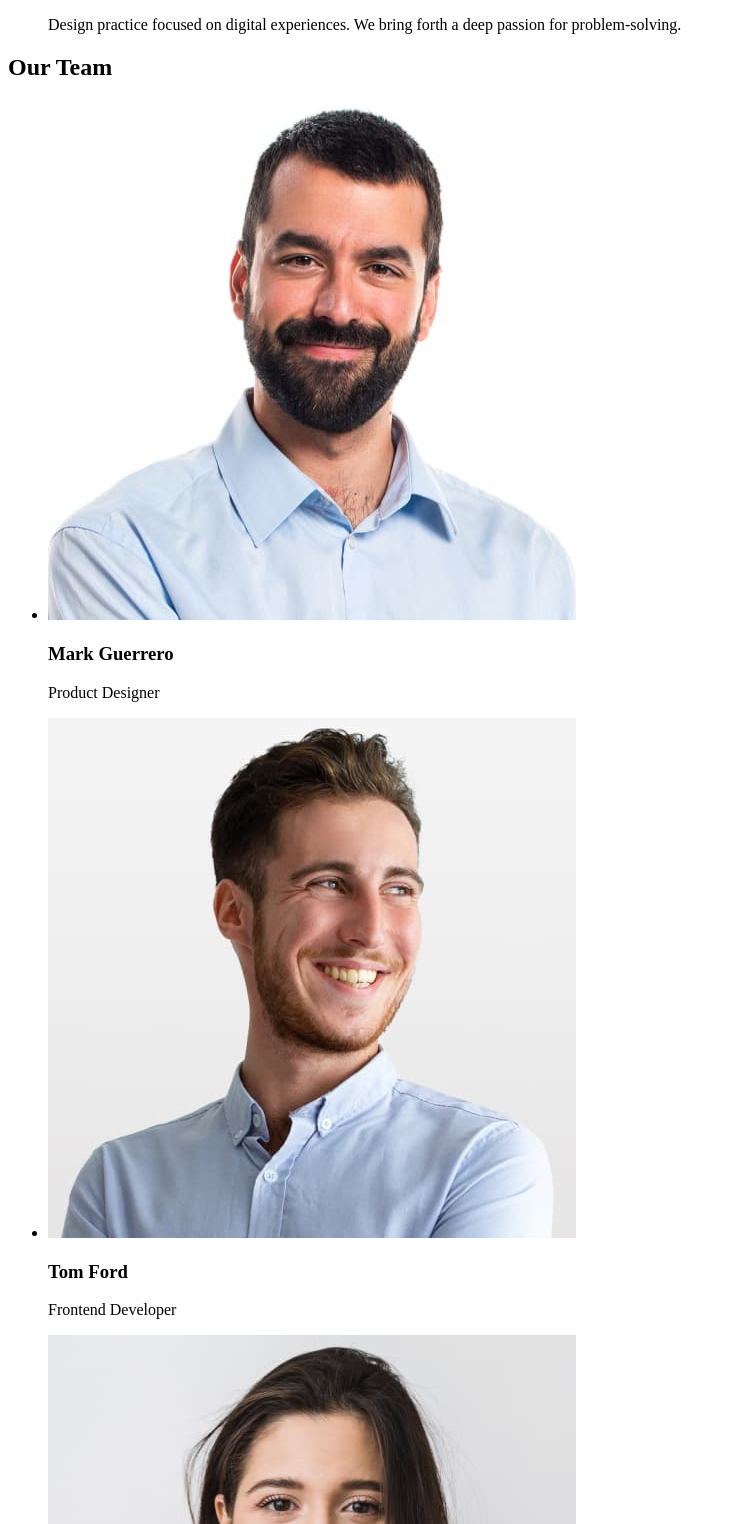
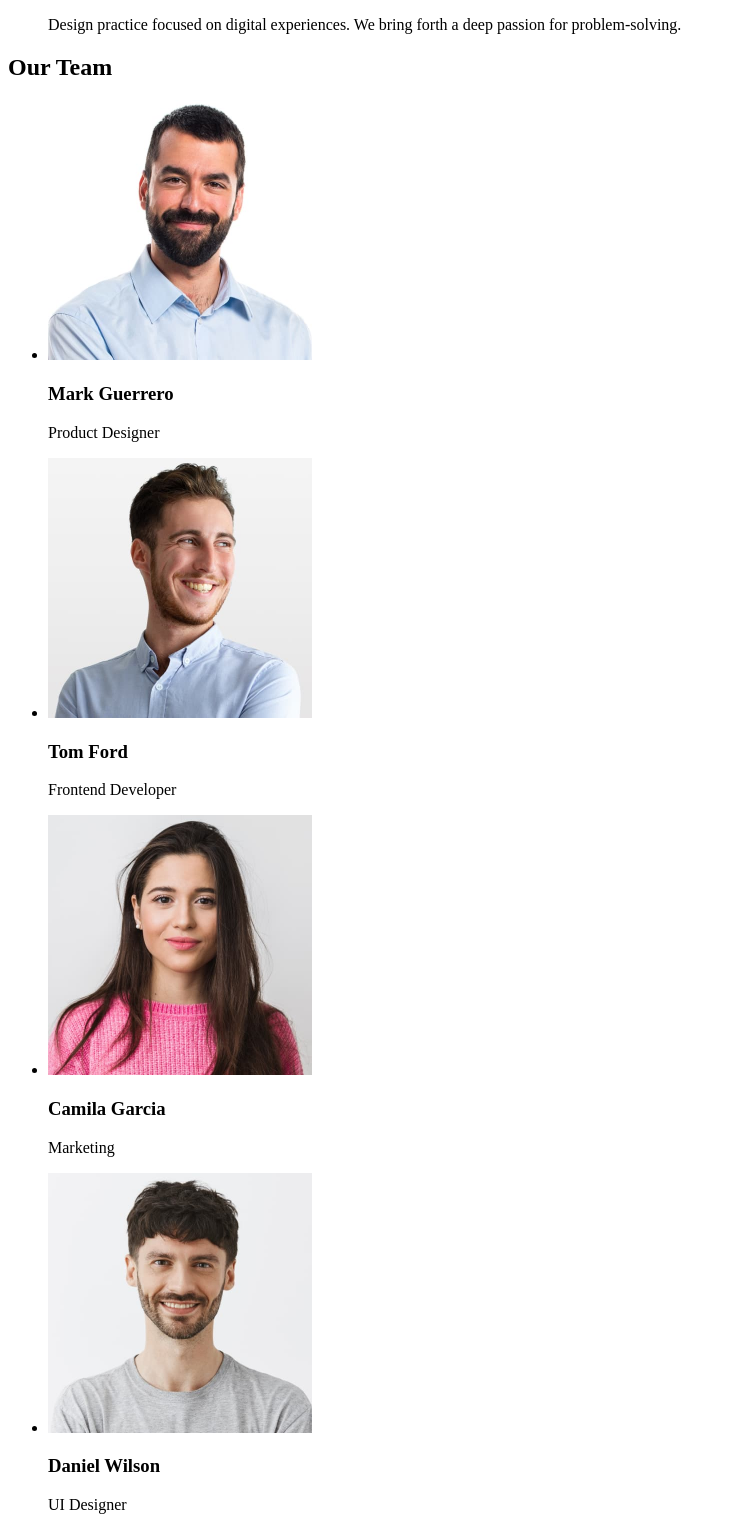
Before and after one commit to Pereverza/goit-markup-hw-01, a plain HTML site: page index.html in a window 1280 px wide. Shown: the part 527-2051 px from the top of the page, without its empty margins (0-732 px from the left). Drawn offline with Linux system fonts and the light colour scheme.

Commit message:
commit messages

```diff
--- a/index.html
+++ b/index.html
@@ -1,28 +1,24 @@
 <!DOCTYPE html>
 <html lang="en">
-
   <head>
-    <meta charset="UTF-8">
-    <meta name="viewport" content="width=device-width, initial-scale=1.0">
+    <meta charset="UTF-8" />
+    <meta name="viewport" content="width=device-width, initial-scale=1.0" />
     <title>Document</title>
   </head>
 
   <body>
     <header>
-
       <nav>
-
         <ul>
           <li><img src="img/Logo.png" alt="Logo" /></li>
           <li>
-                    <a href="#">Studio </a>
+            <a href="">Studio </a>
           </li>
           <li>
-                    <a href="#">Portfolio</a>
-
+            <a href="">Portfolio</a>
           </li>
           <li>
-                    <a href="#">Contacts</a>
+            <a href="">Contacts</a>
           </li>
         </ul>
 
@@ -32,9 +28,7 @@
               <a href="info@devstudio.com"> info@devstudio.com </a>
             </li>
             <li>
-
               <a href="+11 (000) 111-11-11">+11 (000) 111-11-11</a>
-
             </li>
           </ul>
         </address>
@@ -42,31 +36,38 @@
     </header>
     <main>
       <div>
-            <h1>Effective Solutions
-                for Your Business</h1>
+        <h1>Effective Solutions for Your Business</h1>
         <button type="button">Order Service</button>
       </div>
       <div>
         <ul>
           <li>
             <h3>Strategy</h3>
-                    <p>Our goal is to identify the business
-                        problem to walk away with the perfect and creative solution. </p>
+            <p>
+              Our goal is to identify the business problem to walk away with the
+              perfect and creative solution.
+            </p>
           </li>
           <li>
             <h3>Punctuality</h3>
-                    <p>Bring the key message to the brand's audience for the best price within the shortest possible
-                        time.</p>
+            <p>
+              Bring the key message to the brand's audience for the best price
+              within the shortest possible time.
+            </p>
           </li>
           <li>
             <h3>Diligence</h3>
-                    <p>Research and confirm brands that present the strongest digital growth opportunities and minimize
-                        risk.</p>
+            <p>
+              Research and confirm brands that present the strongest digital
+              growth opportunities and minimize risk.
+            </p>
           </li>
           <li>
             <h3>Technologies</h3>
-                    <p>Design practice focused on digital experiences. We bring forth a deep passion for
-                        problem-solving.</p>
+            <p>
+              Design practice focused on digital experiences. We bring forth a
+              deep passion for problem-solving.
+            </p>
           </li>
         </ul>
       </div>
@@ -74,33 +75,53 @@
       <div>
         <h2>Our Team</h2>
         <ul>
-                <li> <img src="img/img (1).jpg" alt="foto Mark Guerrero" width="" height="">
+          <li>
+            <img
+              src="img/img (1).jpg"
+              alt="foto Mark Guerrero"
+              width="264"
+              height="260"
+            />
             <h3>Mark Guerrero</h3>
             <p>Product Designer</p>
           </li>
-                <li> <img src="img/img (2).jpg" alt=" foto Tom Ford" width="" height="">
+          <li>
+            <img
+              src="img/img (2).jpg"
+              alt=" foto Tom Ford"
+              width="264"
+              height="260"
+            />
             <h3>Tom Ford</h3>
             <p>Frontend Developer</p>
           </li>
-                <li> <img src="img/img (3).jpg" alt=" foto Camila Garcia" width="" height="">
+          <li>
+            <img
+              src="img/img (3).jpg"
+              alt=" foto Camila Garcia"
+              width="264"
+              height="260"
+            />
             <h3>Camila Garcia</h3>
             <p>Marketing</p>
           </li>
-                <li> <img src="img/img (4).jpg" alt="Daniel Wilson" width="" height="">
+          <li>
+            <img src="img/img (4).jpg" alt="Daniel Wilson" width="264" height="260" />
             <h3>Daniel Wilson</h3>
             <p>UI Designer</p>
           </li>
         </ul>
-
       </div>
     </main>
 
     <footer>
       <div>
-            <div src="img/Logo.png" alt="logo" width="" height="">
-            <p>Increase the flow of customers and sales for your business with digital marketing & growth solutions.
+        <img src="img/Logo.png" alt="logo" width="#" height="#" />
+        <p>
+          Increase the flow of customers and sales for your business with
+          digital marketing & growth solutions.
         </p>
       </div>
     </footer>
-
-</footer>
+  </body>
+</html>
```
Lines whose indentation alone changed are shown as unchanged.
